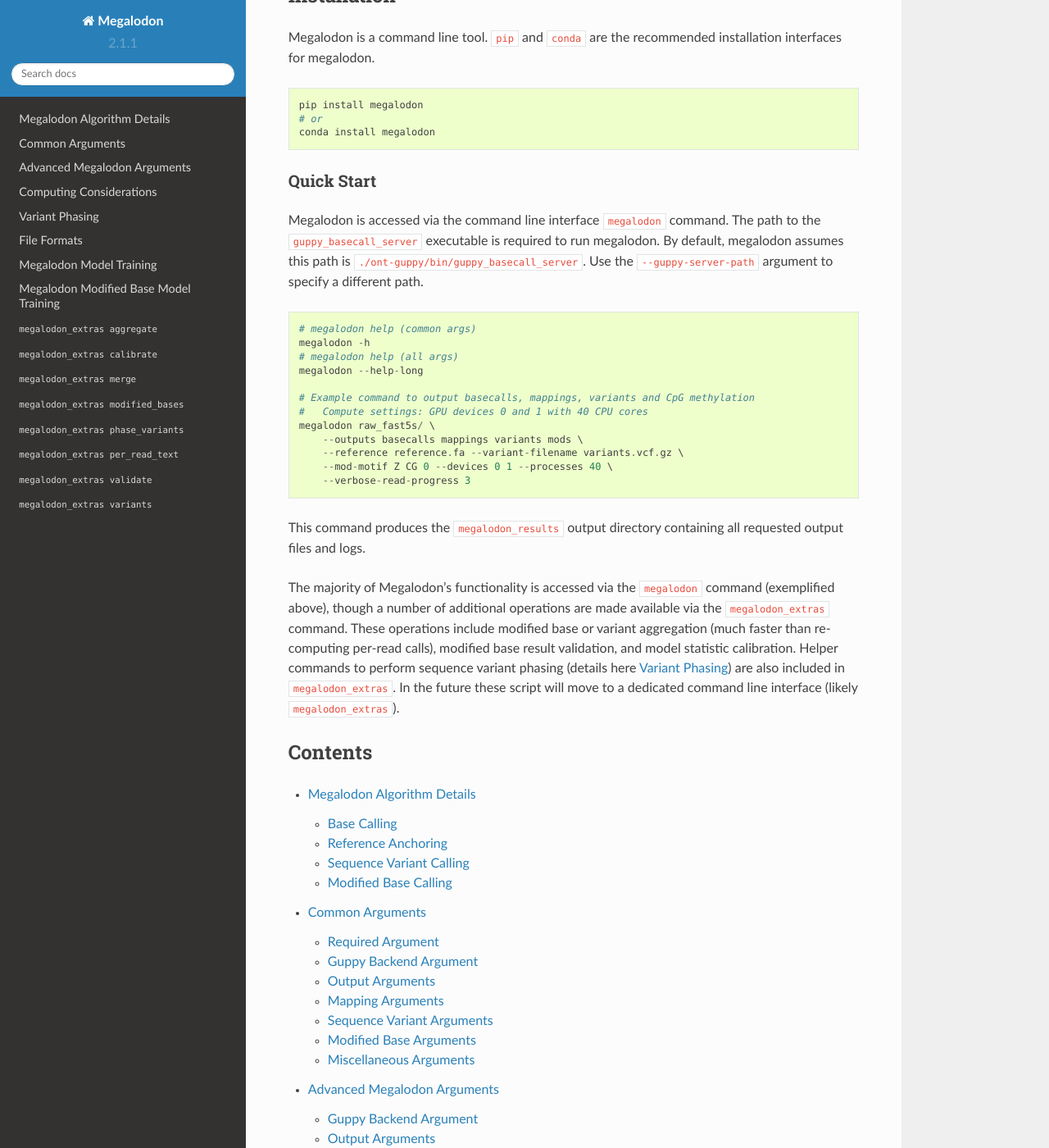
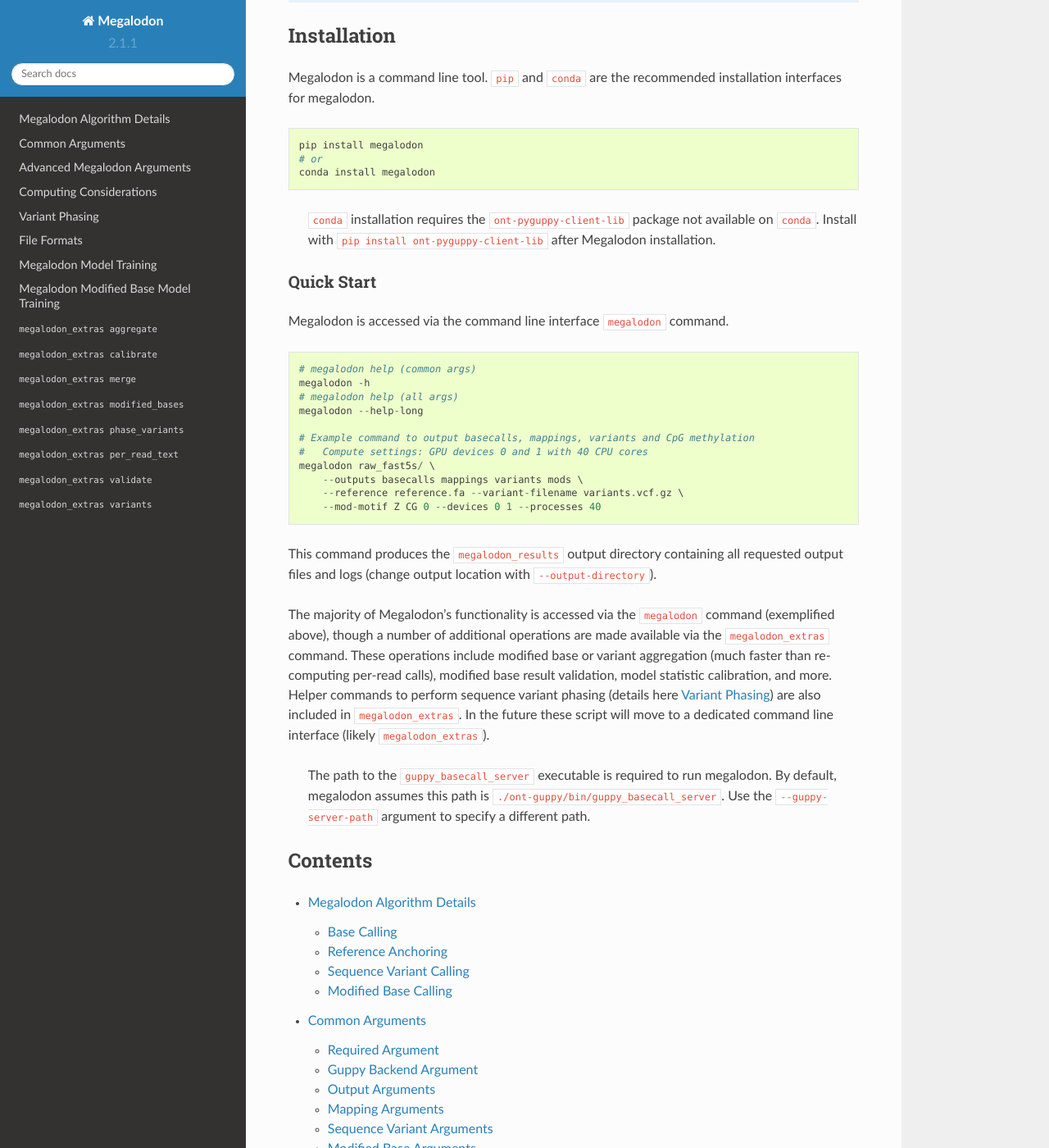
Before and after one commit to nanoporetech/megalodon, a Sphinx documentation site: the page built from docs/index.rst, in a window 1280 px wide and 1400 px high, scrolled down 749 px. Shown: the whole window at 82% size. Built offline with Sphinx 7.4.7 and the Read the Docs theme 2.0.0, drawn with Linux system fonts in a browser that asks for light colours; some of the changed text lies outside the part shown.

Commit message:
Updates to docs for 2.2 release.

```diff
--- a/docs/index.rst
+++ b/docs/index.rst
@@ -4,18 +4,18 @@
 
 Megalodon is a research command line tool to extract high accuracy modified base and sequence variant calls from raw nanopore reads by anchoring the information rich basecalling neural network output to a reference genome/transcriptome.
 
-Raw nanopore reads are processed by a single command to produce basecalls (FASTA/Q), reference mappings (SAM/BAM/CRAM), sequence variant calls (per-read and VCF) and modified base calls (per-read and bedgraph/bedmethyl/modVCF).
+Raw nanopore reads are processed by a single command to produce basecalls (FASTA/Q), reference mappings (SAM/BAM/CRAM), modified base calls (per-read and bedgraph/bedmethyl/modVCF), sequence variant calls (per-read and VCF) and more.
 
 -------------
 Prerequisites
 -------------
 
-As of version 2.0, the primary megalodon run mode requires the guppy basecaller.
+As of version 2.0, the primary megalodon run mode requires the Guppy basecaller (as of version 2.2 Megalodon requires Guppy version>=4.0).
 See the `community page for download/installation instructions <https://community.nanoporetech.com/downloads>`_.
 
 All other requirements are handled by ``pip`` or ``conda`` installation.
 If installing from source, ``numpy`` must be installed before running installation for cython optimizations.
-Required python packages are: ``cython``, ``h5py``, ``mappy``, ``numpy``, ``ont_fast5_api``, ``pyguppyclient``, ``pysam``, ``scipy``, and ``tqdm``.
+Required python packages are: ``cython``, ``h5py``, ``mappy``, ``numpy``, ``ont_fast5_api``, ``ont_pyguppy_client_lib``, ``pysam``, ``scipy``, ``seaborn``, ``sklearn``, and ``tqdm``.
 
 .. note::
 
@@ -36,14 +36,16 @@
    # or
    conda install megalodon
 
+..
+
+    ``conda`` installation requires the ``ont-pyguppy-client-lib`` package not available on ``conda``.
+    Install with ``pip install ont-pyguppy-client-lib`` after Megalodon installation.
+
 ===========
 Quick Start
 ===========
 
 Megalodon is accessed via the command line interface ``megalodon`` command.
-The path to the ``guppy_basecall_server`` executable is required to run megalodon.
-By default, megalodon assumes this path is ``./ont-guppy/bin/guppy_basecall_server``.
-Use the ``--guppy-server-path`` argument to specify a different path.
 
 ::
 
@@ -57,15 +59,20 @@
     megalodon raw_fast5s/ \
         --outputs basecalls mappings variants mods \
         --reference reference.fa --variant-filename variants.vcf.gz \
-        --mod-motif Z CG 0 --devices 0 1 --processes 40 \
-        --verbose-read-progress 3
+        --mod-motif Z CG 0 --devices 0 1 --processes 40
 
-This command produces the ``megalodon_results`` output directory containing all requested output files and logs.
+This command produces the ``megalodon_results`` output directory containing all requested output files and logs (change output location with ``--output-directory``).
 
 The majority of Megalodon's functionality is accessed via the ``megalodon`` command (exemplified above), though a number of additional operations are made available via the ``megalodon_extras`` command.
-These operations include modified base or variant aggregation (much faster than re-computing per-read calls), modified base result validation, and model statistic calibration.
+These operations include modified base or variant aggregation (much faster than re-computing per-read calls), modified base result validation, model statistic calibration, and more.
 Helper commands to perform sequence variant phasing (details here :doc:`variant_phasing`) are also included in ``megalodon_extras``.
 In the future these script will move to a dedicated command line interface (likely ``megalodon_extras``).
+
+..
+
+    The path to the ``guppy_basecall_server`` executable is required to run megalodon.
+    By default, megalodon assumes this path is ``./ont-guppy/bin/guppy_basecall_server``.
+    Use the ``--guppy-server-path`` argument to specify a different path.
 
 --------
 Contents
```
Also changed, not shown: README.rst (+6 -1 lines), docs/advanced_arguments.rst (+10 -0 lines), docs/algorithm_details.rst (+7 -4 lines), docs/common_arguments.rst (+9 -16 lines), 1 other file.
